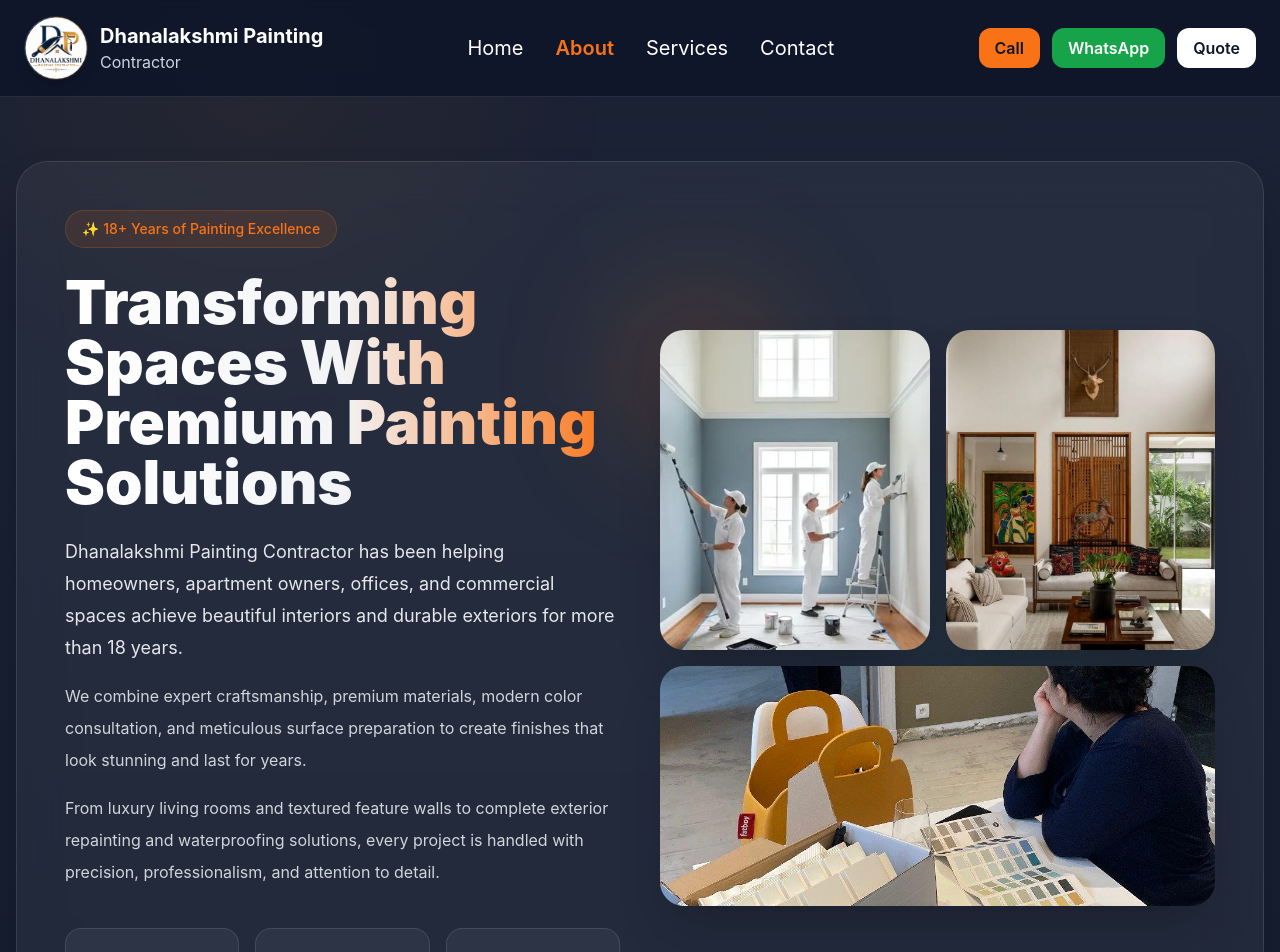
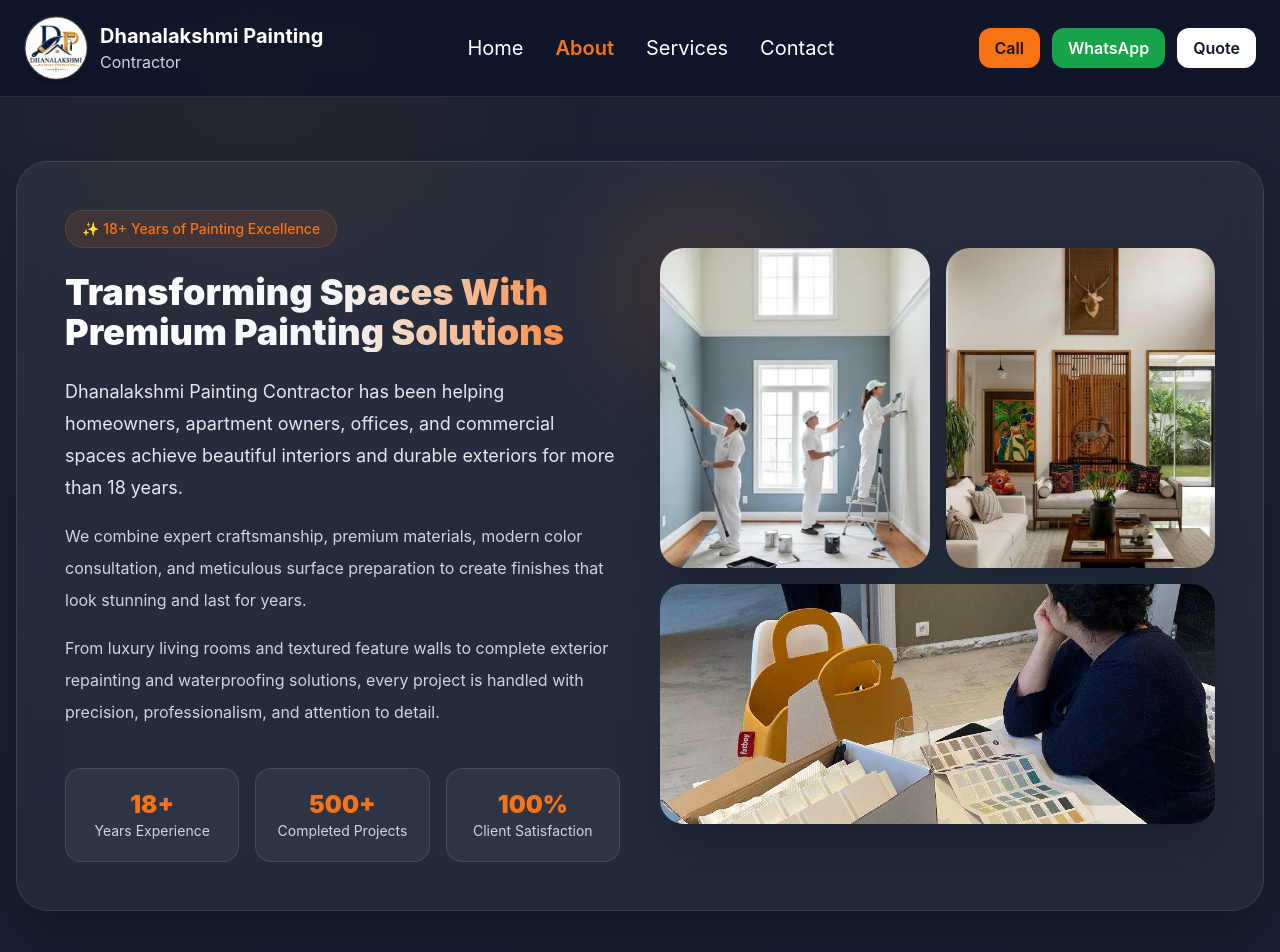
Before and after one commit to KamalikaSubramanian/website, a React (Vite) app: page /about in a window 1280 px wide. Shown: the top 952 px of the page. Built offline with nearby package versions, Linux system fonts and the light colour scheme.

Commit message:
Changes made in about page

```diff
--- a/src/pages/About.jsx
+++ b/src/pages/About.jsx
@@ -42,7 +42,7 @@ export default function About() {
             <h1
               className="
       text-5xl
-      md:text-6xl
+      md:text-4xl
       font-black
       leading-tight
       bg-gradient-to-r
@@ -91,7 +91,7 @@ export default function About() {
         text-center
       "
               >
-                <h3 className="text-3xl font-black text-accent">
+                <h3 className="text-2xl font-black text-accent">
                   18+
                 </h3>
                 <p className="text-sm text-gray-300">
@@ -109,7 +109,7 @@ export default function About() {
         text-center
       "
               >
-                <h3 className="text-3xl font-black text-accent">
+                <h3 className="text-2xl font-black text-accent">
                   500+
                 </h3>
                 <p className="text-sm text-gray-300">
@@ -127,7 +127,7 @@ export default function About() {
         text-center
       "
               >
-                <h3 className="text-3xl font-black text-accent">
+                <h3 className="text-2xl font-black text-accent">
                   100%
                 </h3>
                 <p className="text-sm text-gray-300">
```
